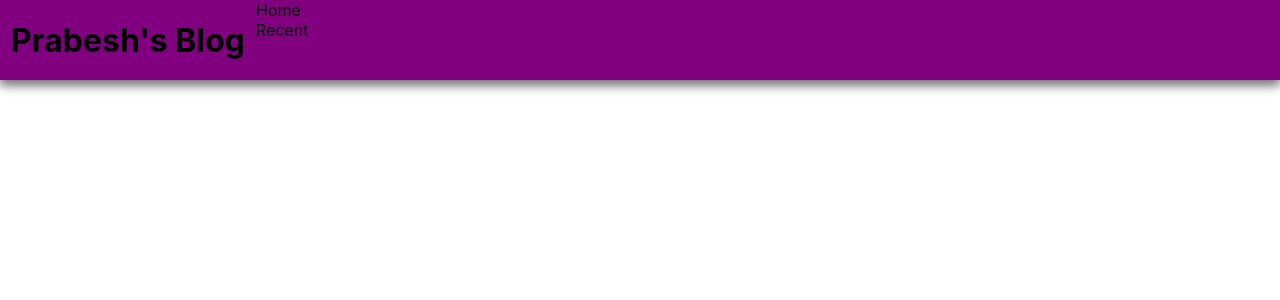
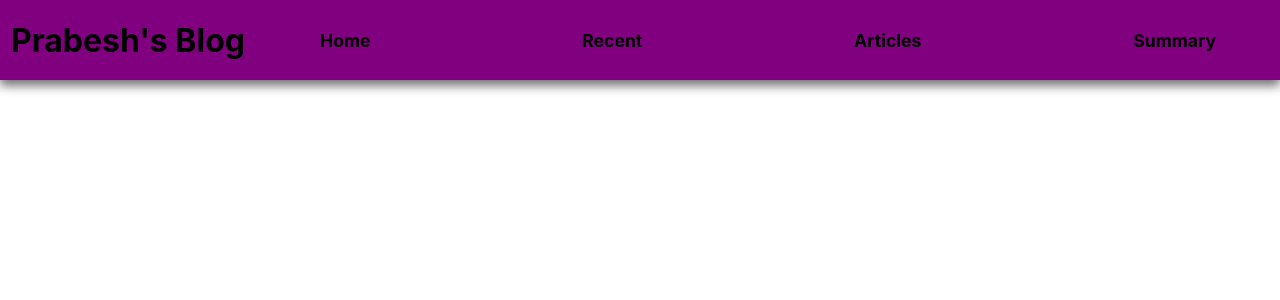
Before and after one commit to PrabeshPP/UI-Challenge--Next, a Next.js app: page / in a window 1280 px wide. Shown: the top 300 px of the page. Built offline with nearby package versions, Linux system fonts and the light colour scheme.

Commit message:
completed

```diff
--- a/Component/Layout/Header/MainNavigation.tsx
+++ b/Component/Layout/Header/MainNavigation.tsx
@@ -10,8 +10,8 @@ const MainNavigation = () => {
             <div className={classes.navBox}>
                 <div>Home</div>
                 <div>Recent</div>
-                <div></div>
-                <div></div>
+                <div>Articles</div>
+                <div>Summary</div>
             </div>
         </div>
     )
--- a/styles/Header.module.scss
+++ b/styles/Header.module.scss
@@ -16,3 +16,15 @@ $primary-color:purple;
     flex-direction: row;
     box-shadow: 0px 5px 10px rgba(0, 0, 0, 0.34),0px 5px 10px rgba(0, 0, 0, 0.34);
 }
+
+.navBox{
+    display: flex;
+    width: 80%;
+    justify-content: space-between;
+    align-items: center;
+    padding-left: 5%;
+    padding-right: 5%;
+    font-size: 1.1rem;
+    font-weight: bold;
+    cursor: pointer;
+}
```
